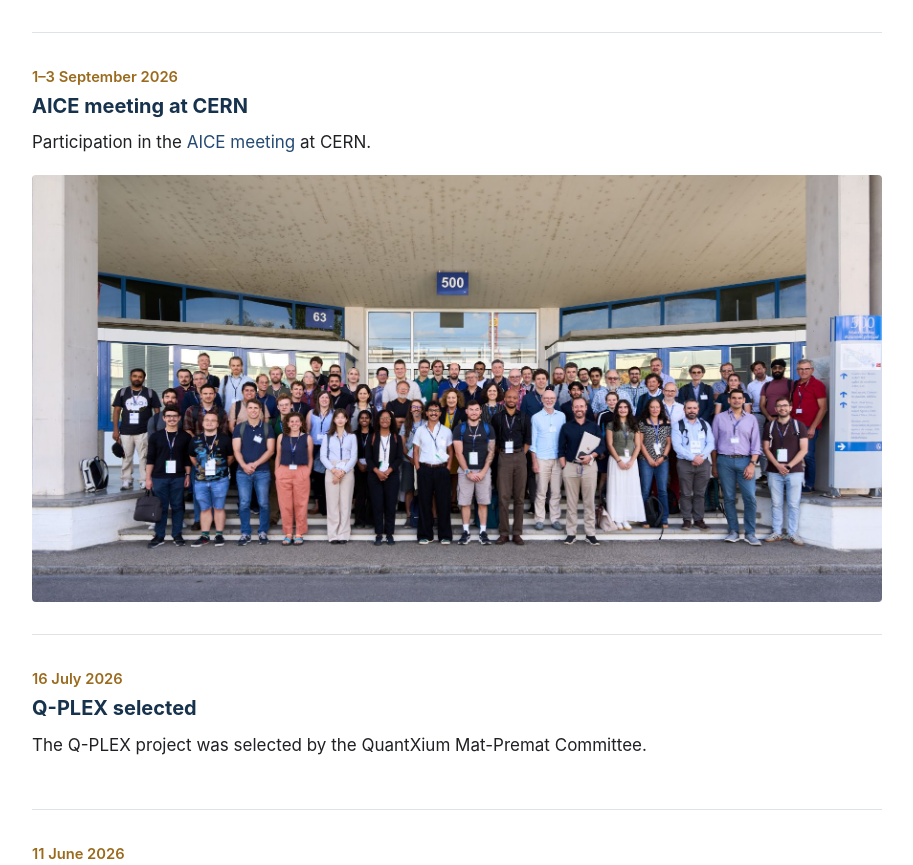
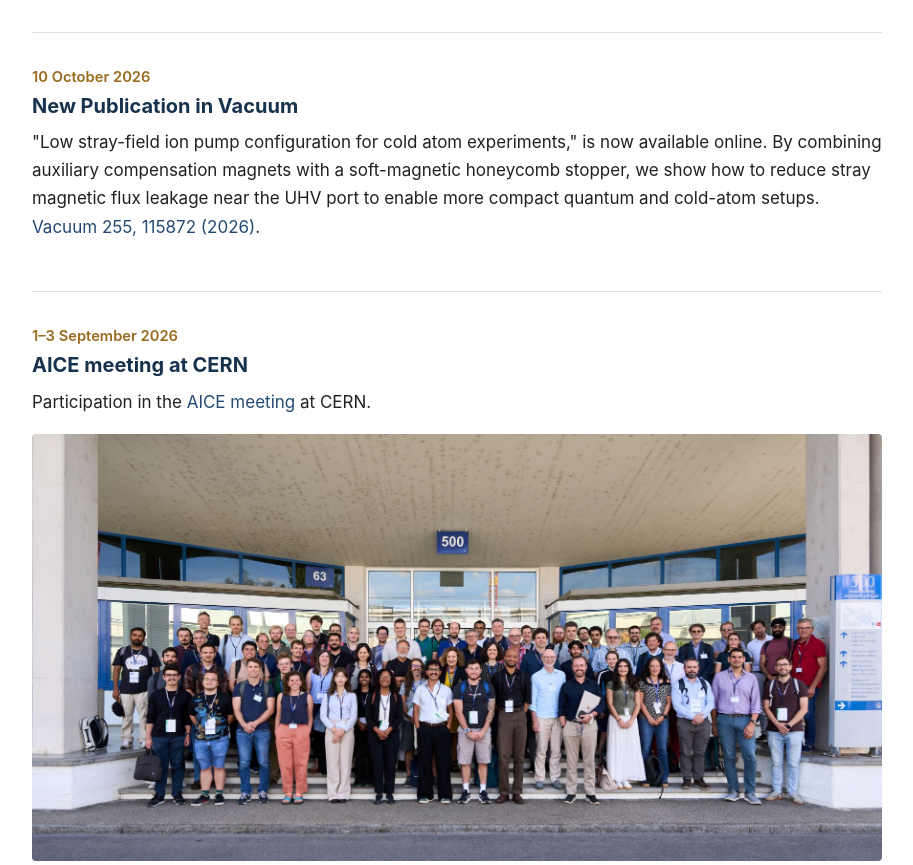
Before and after one commit to andrea-bertoldi/quantum-matter-sensing-lab, a plain HTML site: page news.html in a window 1280 px wide. Shown: the part 1042-1907 px from the top of the page, without its empty margins (68-981 px from the left). Drawn offline with Linux system fonts and the light colour scheme.

Commit message:
Add new publication article on vacuum technology
Added a new article about a publication in vacuum technology, including details about the research and a link to the article.

```diff
--- a/news.html
+++ b/news.html
@@ -37,6 +37,16 @@
         <h3>GDR Gaz Quantiques in Strasbourg</h3>
         <p>Participation in the <a href="https://gdr-gaz-quant26.sciencesconf.org/">workshop</a> at CESQ.</p>
         <img src="assets/img/2026_10_12_GDR_GQ.jpg" alt="AICE meeting at CERN">
+    </article>
+
+    <article class="news-item">
+        <time datetime="2026-10-10">10 October 2026</time>
+        <h3>New Publication in Vacuum</h3>
+        <p>"Low stray-field ion pump configuration for cold atom experiments," is now available online.
+            By combining auxiliary compensation magnets with a soft-magnetic honeycomb stopper, we show
+            how to reduce stray magnetic flux leakage near the UHV port to enable more compact quantum
+            and cold-atom setups.
+            <a href="https://www.sciencedirect.com/science/article/abs/pii/S0042207X26008109">Vacuum 255, 115872 (2026)</a>.</p>
     </article>
 
     <article class="news-item">
```
